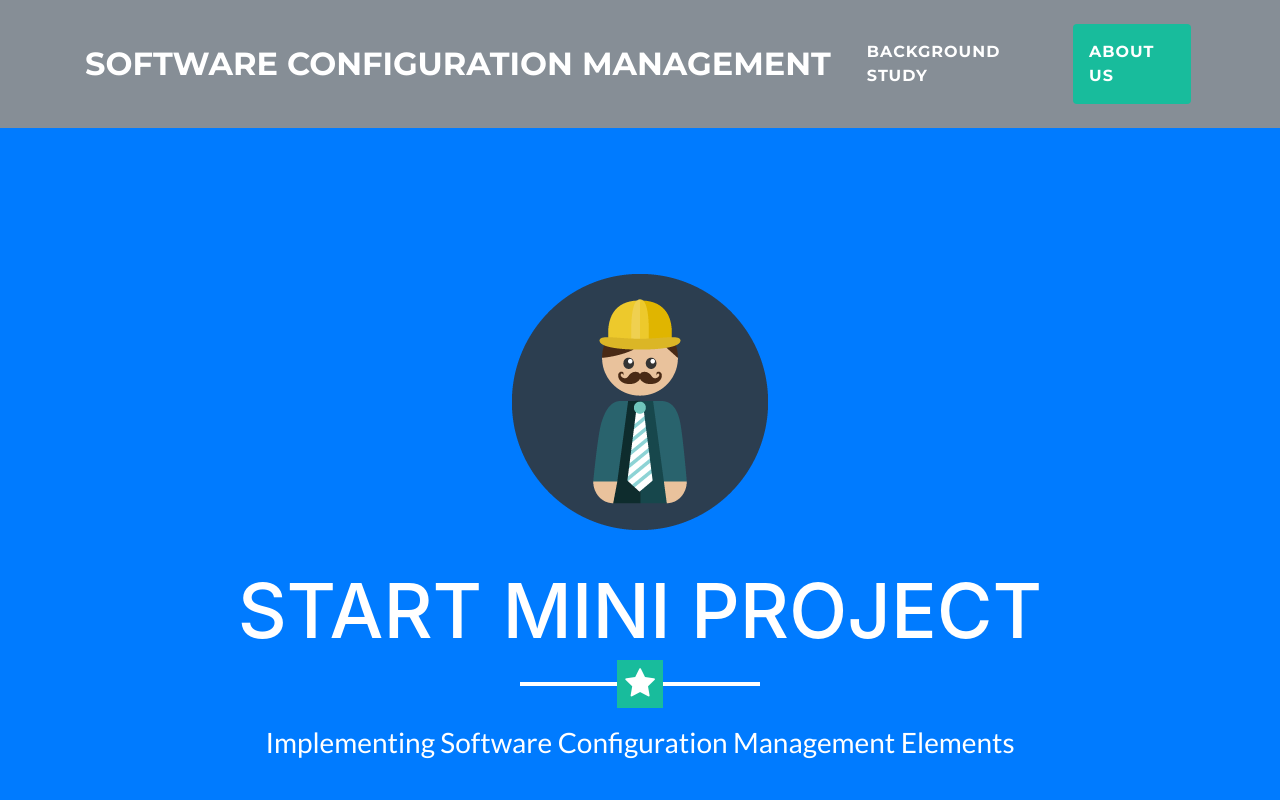
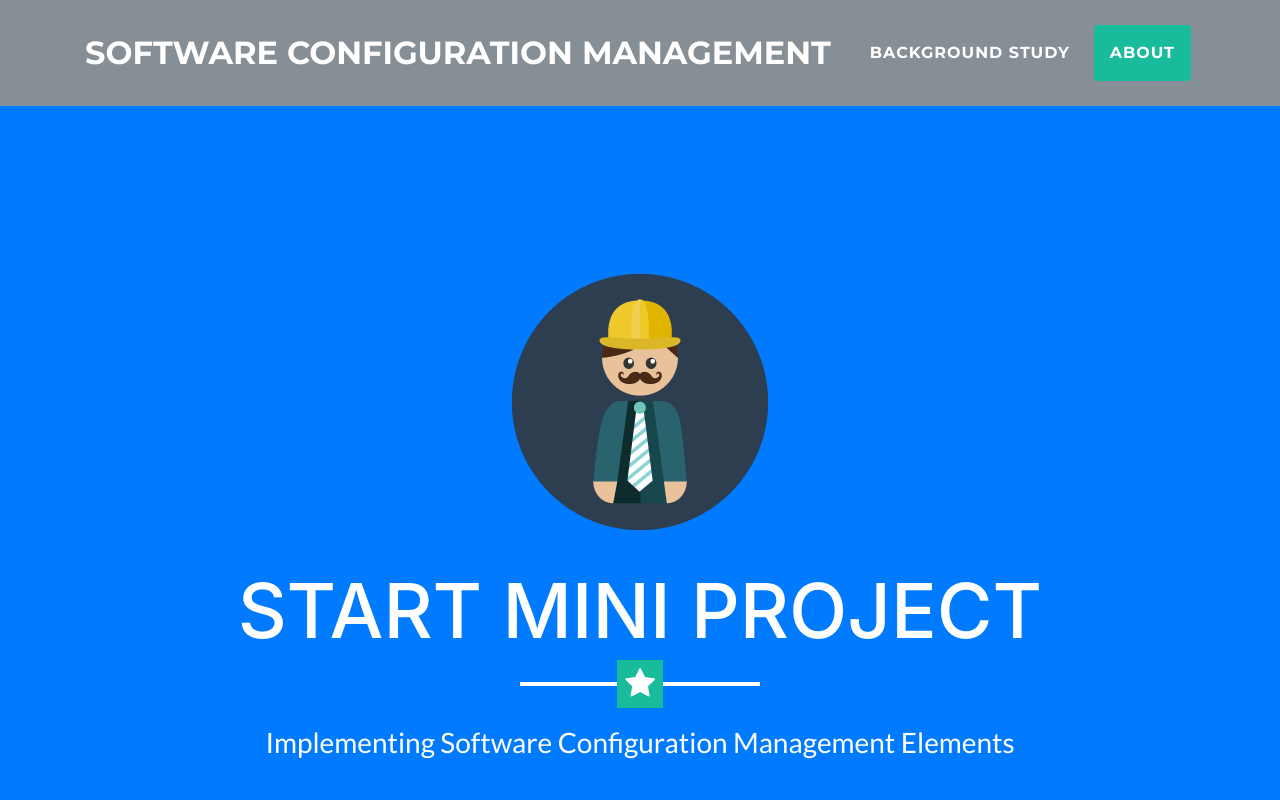
Before and after one commit to razanalia/mini_project, a website with bundled scripts: page index.html in a window 1280 px wide. Shown: the top 800 px of the page. Built offline with nearby package versions, Linux system fonts and the light colour scheme.

Commit message:
Update index.html

```diff
--- a/index.html
+++ b/index.html
@@ -60,7 +60,7 @@ RawBlameHistory
               <a class="nav-link py-3 px-0 px-lg-3 rounded js-scroll-trigger" href="#portfolio">Background Study</a>
             </li>
             <li class="nav-item mx-0 mx-lg-1">
-              <a class="nav-link py-3 px-0 px-lg-3 rounded js-scroll-trigger" href="#about">About Us</a>
+              <a class="nav-link py-3 px-0 px-lg-3 rounded js-scroll-trigger" href="#about">About</a>
             </li>
 
           </ul>
```
